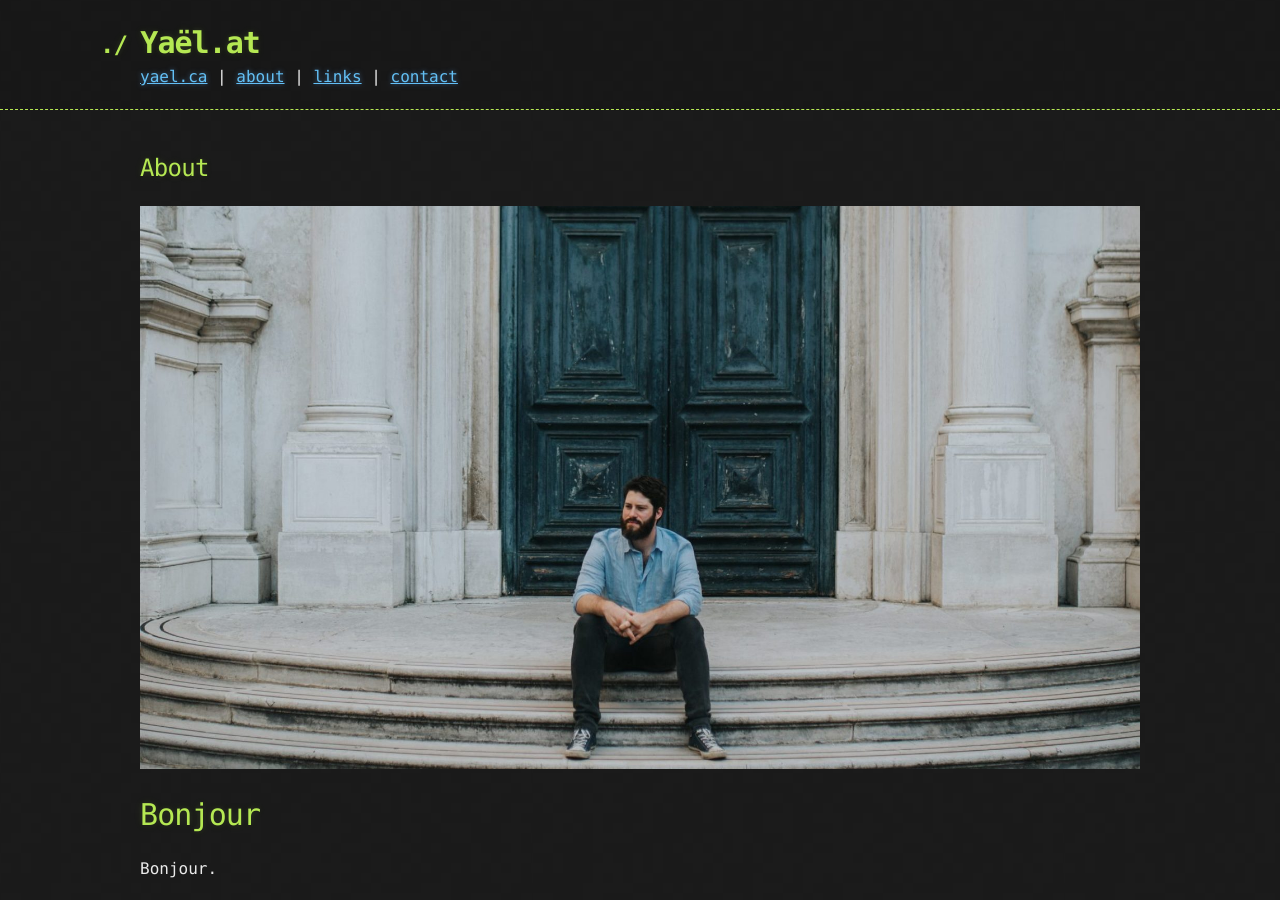
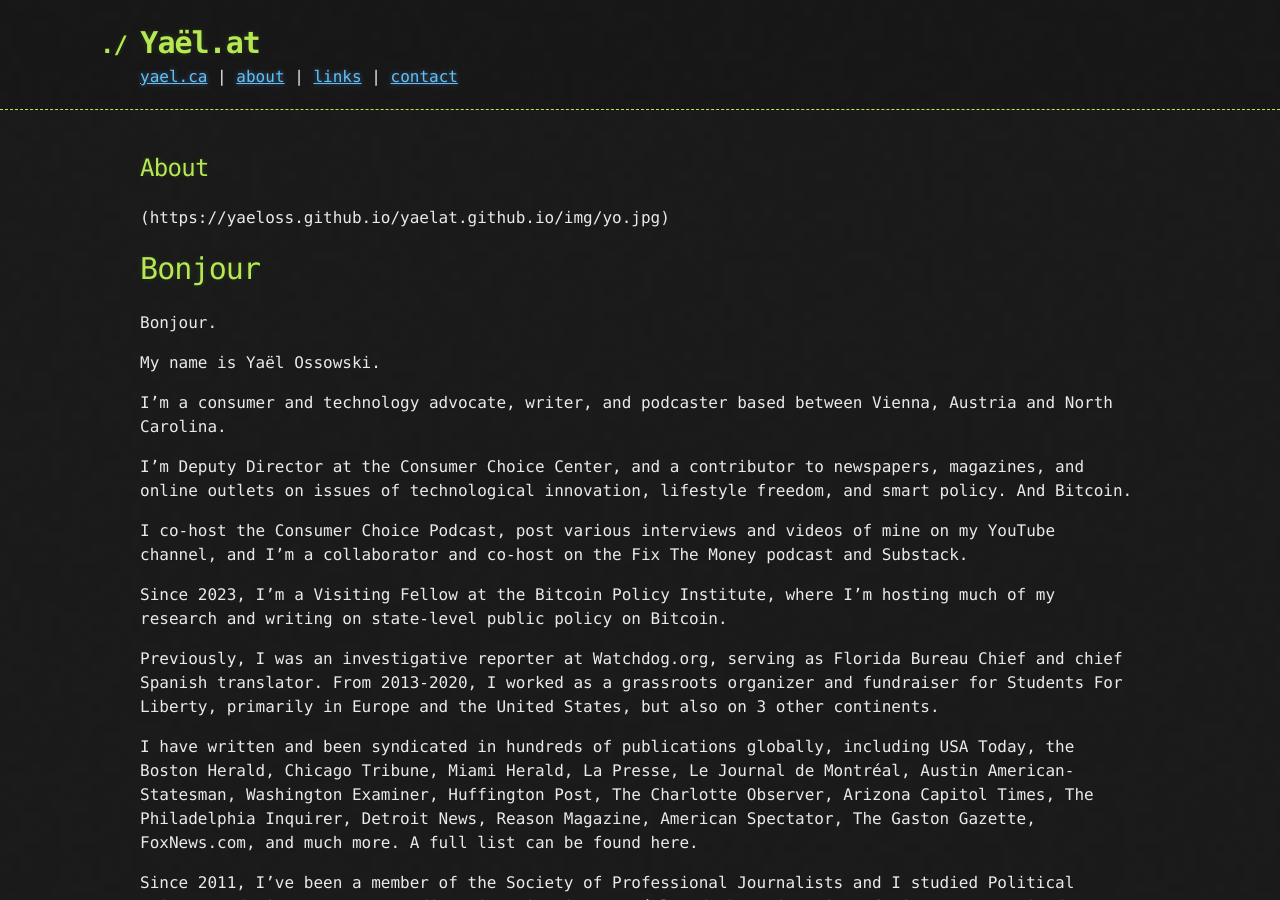
Before and after one commit to yaeloss/yaelat.github.io, a Jekyll site: the page built from about.md, in a window 1280 px wide and 900 px high. Built offline with Jekyll 4.4.1, drawn with Linux system fonts in a browser that asks for light colours; our own code applies the rules of GitHub Pages for plain Markdown files.

Commit message:
Update about.md

```diff
--- a/about.md
+++ b/about.md
@@ -4,7 +4,7 @@ layout: default
 
 ## About
 
-![Header](https://yaeloss.github.io/yaelat.github.io/img/yo.jpg)
+(https://yaeloss.github.io/yaelat.github.io/img/yo.jpg)
 
 # Bonjour
 
```
